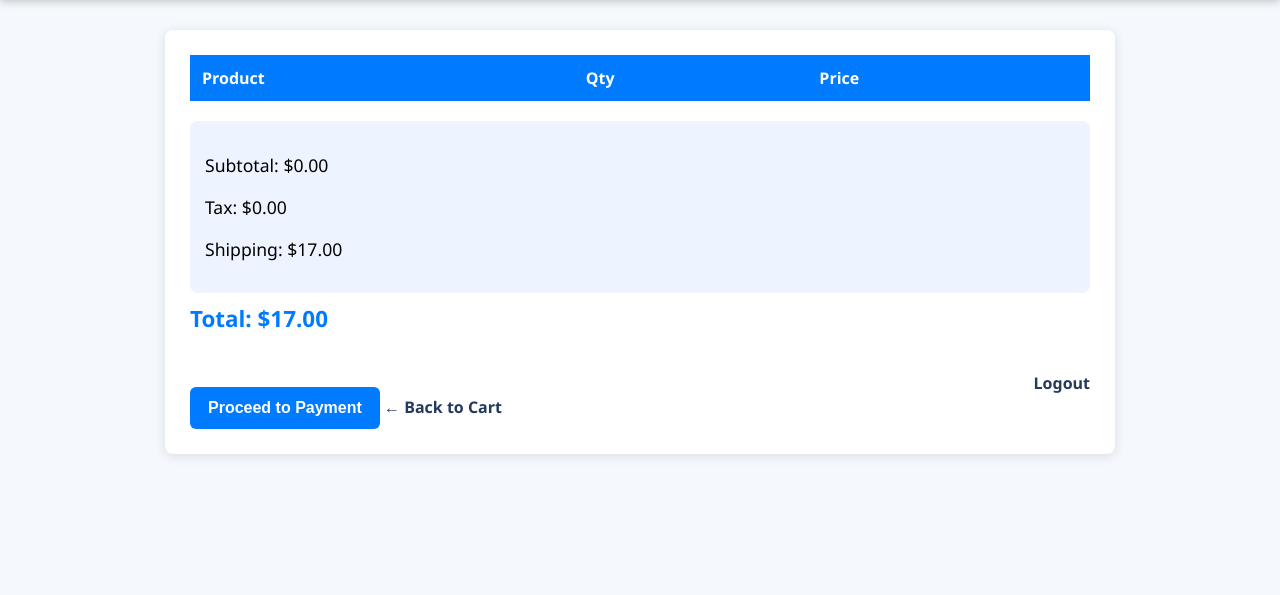
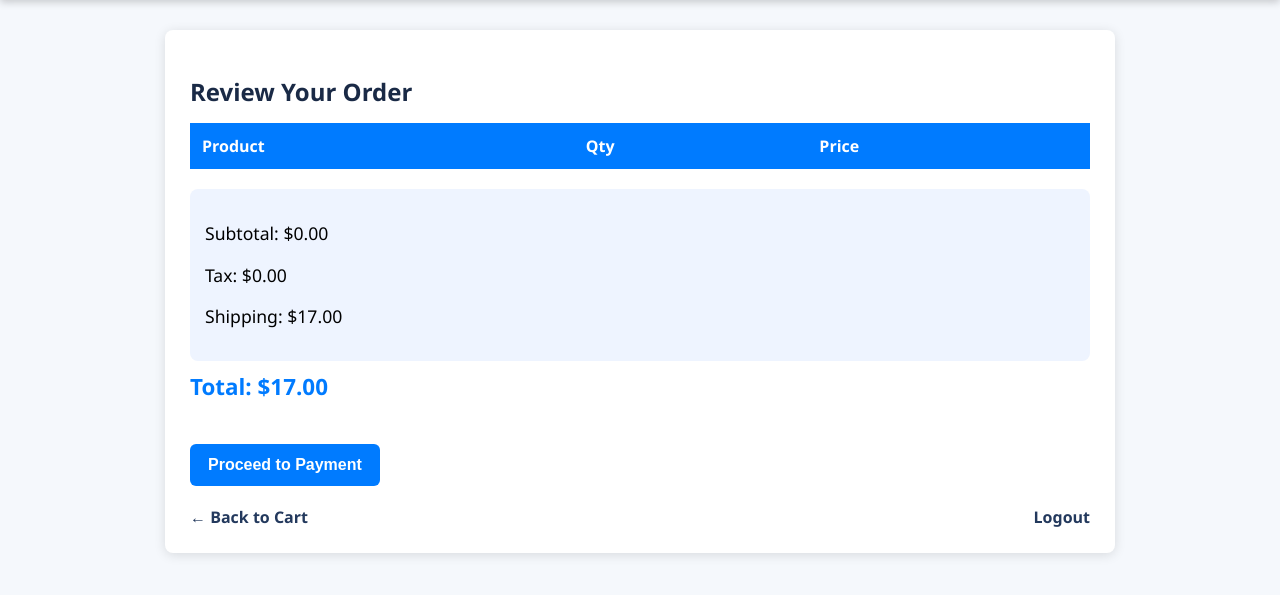
Before and after one commit to MaddoxHodges/SE_E-Commerce_Project, a Django app: page /checkout/ in a window 1280 px wide. Shown: the part 80-675 px from the top of the page. Run offline with Django 5.2, Linux system fonts and the light colour scheme; lists and menus that the app fills with data are empty.

```diff
--- a/letsLearn/templates/checkout.html
+++ b/letsLearn/templates/checkout.html
@@ -38,6 +38,11 @@ header {
   padding: 25px;
   border-radius: 8px;
   box-shadow: 0 2px 12px rgba(0,0,0,0.12);
+}
+
+h2 {
+  color: var(--burn-dark);
+  margin-bottom: 15px;
 }
 
 table {
@@ -85,7 +90,7 @@ button {
   font-size: 1rem;
   border-radius: 6px;
   cursor: pointer;
-  margin-top: 15px;
+  margin-top: 20px;
   font-weight: bold;
 }
 
@@ -93,12 +98,16 @@ button:hover {
   background: #0056b3;
 }
 
+.nav-links {
+  margin-top: 20px;
+  display: flex;
+  justify-content: space-between;
+}
+
 a {
   color: var(--burn-mid);
   font-weight: bold;
   text-decoration: none;
-  margin-top: 15px;
-  display: inline-block;
 }
 
 a:hover {
@@ -112,6 +121,8 @@ a:hover {
 <header>Checkout</header>
 
 <div class="container">
+
+  <h2>Review Your Order</h2>
 
   <table>
     <tr>
@@ -137,13 +148,15 @@ a:hover {
 
   <p class="total-final">Total: ${{ total }}</p>
 
-  <!-- Proceed to Fake Payment Page -->
+  <!-- Proceed to Payment Button -->
   <a href="/payment/">
       <button>Proceed to Payment</button>
   </a>
 
-  <a href="/cart/">← Back to Cart</a>
-  <a style="float:right;" href="/logout">Logout</a>
+  <div class="nav-links">
+    <a href="/cart/">← Back to Cart</a>
+    <a href="/logout">Logout</a>
+  </div>
 
 </div>
 
```
